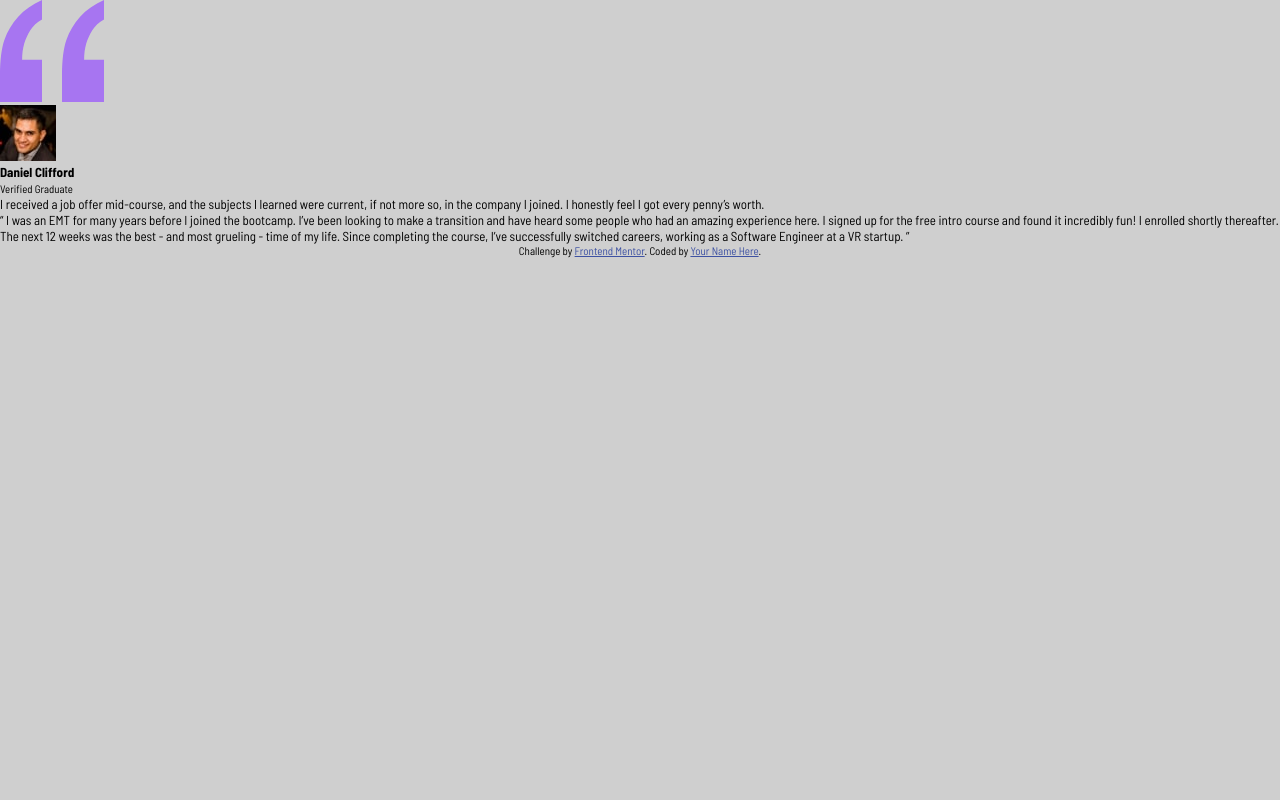
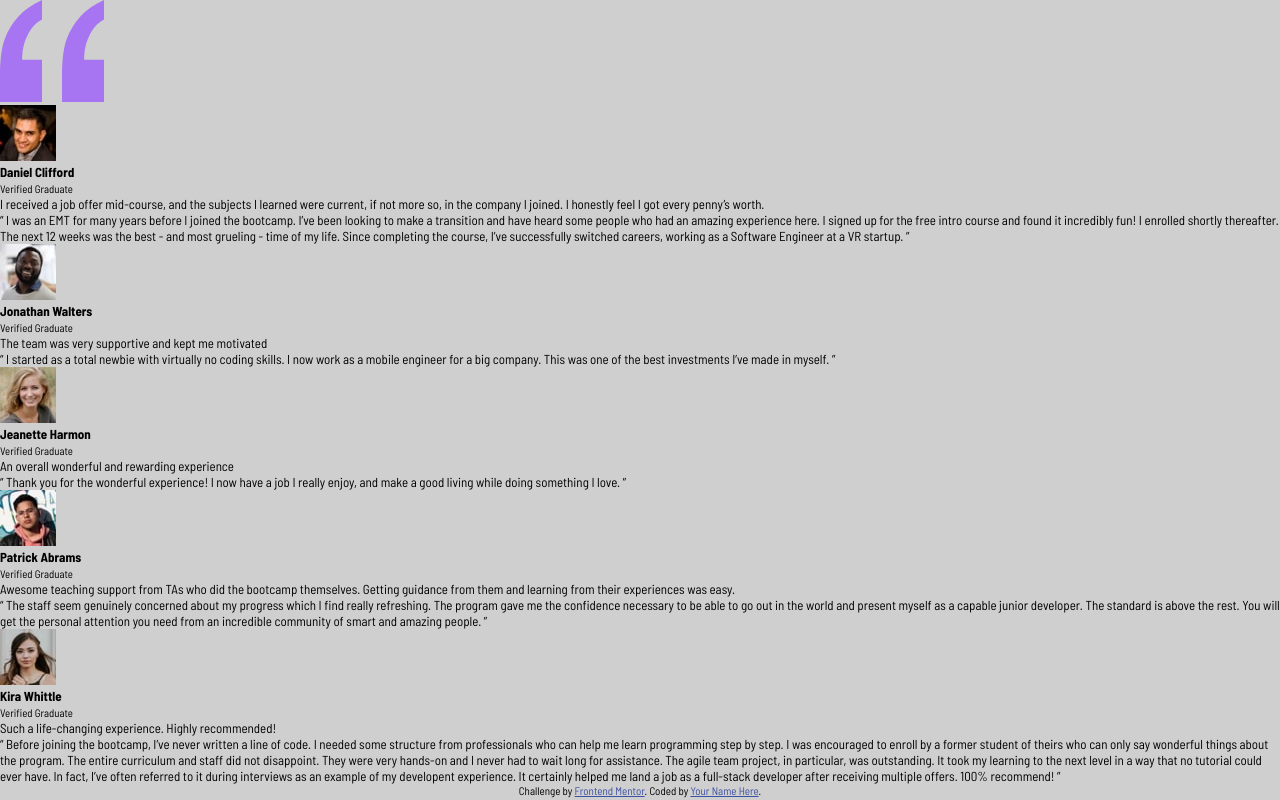
Before and after one commit to DanieleMorello/testimonials-grid-section-main, a plain HTML site: page index.html in a window 1280 px wide. Drawn offline with Linux system fonts and the light colour scheme.

Commit message:
add other cards

```diff
--- a/index.html
+++ b/index.html
@@ -25,16 +25,20 @@
         <div class="quote">
           <img src="./images/bg-pattern-quotation.svg" alt="Background pattern quotation">
         </div>
+        <!-- /.quote -->
+
         <div class="author-detail">
           <img src="./images/image-daniel.jpg" alt="Daniel Clifford">
           <h4>Daniel Clifford</h4>
           <small>Verified Graduate</small>
         </div>
+        <!-- /.author-detail -->
 
         <div class="card-heading">
           I received a job offer mid-course, and the subjects I learned were current, if not more so,
           in the company I joined. I honestly feel I got every penny’s worth.
         </div>
+        <!-- /.card-heading -->
 
         <div class="card-info">
           <blockquote>
@@ -47,8 +51,120 @@
             </p>
           </blockquote>
         </div>
+        <!-- /.card-info -->
       </div>
+      <!-- /.card -->
+
+      <div class="card">
+        <div class="author-detail">
+          <img src="./images/image-jonathan.jpg" alt="Jonathan Walters">
+          <h4>Jonathan Walters</h4>
+          <small>Verified Graduate</small>
+        </div>
+        <!-- /.author-detail -->
+
+        <div class="card-heading">
+          The team was very supportive and kept me motivated
+        </div>
+        <!-- /.card-heading -->
+
+        <div class="card-info">
+          <blockquote>
+            <p>
+              “ I started as a total newbie with virtually no coding skills. I now work as a mobile engineer
+              for a big company. This was one of the best investments I’ve made in myself. ”
+            </p>
+          </blockquote>
+        </div>
+        <!-- /.card-info -->
+      </div>
+      <!-- /.card -->
+
+      <div class="card">
+        <div class="author-detail">
+          <img src="./images/image-jeanette.jpg" alt="Jeanette Harmon">
+          <h4>Jeanette Harmon</h4>
+          <small>Verified Graduate</small>
+        </div>
+        <!-- /.author-detail -->
+
+        <div class="card-heading">
+          An overall wonderful and rewarding experience
+        </div>
+        <!-- /.card-heading -->
+
+        <div class="card-info">
+          <blockquote>
+            <p>
+              “ Thank you for the wonderful experience! I now have a job I really enjoy, and make a good living
+              while doing something I love. ”
+            </p>
+          </blockquote>
+        </div>
+        <!-- /.card-info -->
+      </div>
+      <!-- /.card -->
+
+      <div class="card">
+        <div class="author-detail">
+          <img src="./images/image-patrick.jpg" alt="Patrick Abrams">
+          <h4>Patrick Abrams</h4>
+          <small>Verified Graduate</small>
+        </div>
+        <!-- /.author-detail -->
+
+        <div class="card-heading">
+          Awesome teaching support from TAs who did the bootcamp themselves. Getting guidance from them and
+          learning from their experiences was easy.
+        </div>
+        <!-- /.card-heading -->
+
+        <div class="card-info">
+          <blockquote>
+            <p>
+              “ The staff seem genuinely concerned about my progress which I find really refreshing. The program
+              gave me the confidence necessary to be able to go out in the world and present myself as a capable
+              junior developer. The standard is above the rest. You will get the personal attention you need from
+              an incredible community of smart and amazing people. ”
+            </p>
+          </blockquote>
+        </div>
+        <!-- /.card-info -->
+      </div>
+      <!-- /.card -->
+
+      <div class="card">
+        <div class="author-detail">
+          <img src="./images/image-kira.jpg" alt="Kira Whittle">
+          <h4>Kira Whittle</h4>
+          <small>Verified Graduate</small>
+        </div>
+        <!-- /.author-detail -->
+
+        <div class="card-heading">
+          Such a life-changing experience. Highly recommended!
+        </div>
+        <!-- /.card-heading -->
+
+        <div class="card-info">
+          <blockquote>
+            <p>
+              “ Before joining the bootcamp, I’ve never written a line of code. I needed some structure from
+              professionals who can help me learn programming step by step. I was encouraged to enroll by a former
+              student of theirs who can only say wonderful things about the program. The entire curriculum and staff
+              did not disappoint. They were very hands-on and I never had to wait long for assistance. The agile team
+              project, in particular, was outstanding. It took my learning to the next level in a way that no tutorial
+              could ever have. In fact, I’ve often referred to it during interviews as an example of my developent
+              experience. It certainly helped me land a job as a full-stack developer after receiving multiple offers.
+              100% recommend! ”
+            </p>
+          </blockquote>
+        </div>
+        <!-- /.card-info -->
+      </div>
+      <!-- /.card -->
     </div>
+    <!-- /.conatiner -->
   </main>
 
   <footer>
```
